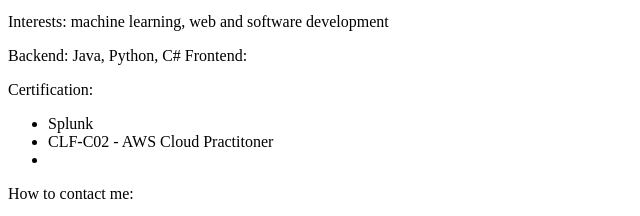
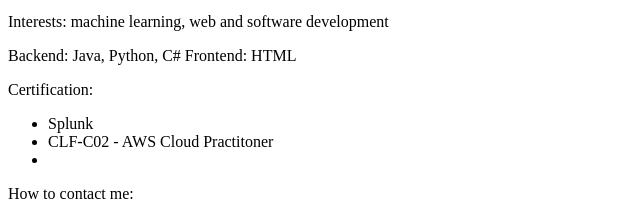
Before and after one commit to michaelzzz96/Portfolio_Webiste, a plain HTML site: page index.html in a window 1280 px wide. Shown: the part 329-545 px from the top of the page, 0-640 px from the left. Drawn offline with Linux system fonts and the light colour scheme.

Commit message:
Update index.html

```diff
--- a/index.html
+++ b/index.html
@@ -33,7 +33,7 @@
     <p>
 
       Backend: Java, Python, C#
-      Frontend:
+      Frontend: HTML
     </p>
 
 
```
